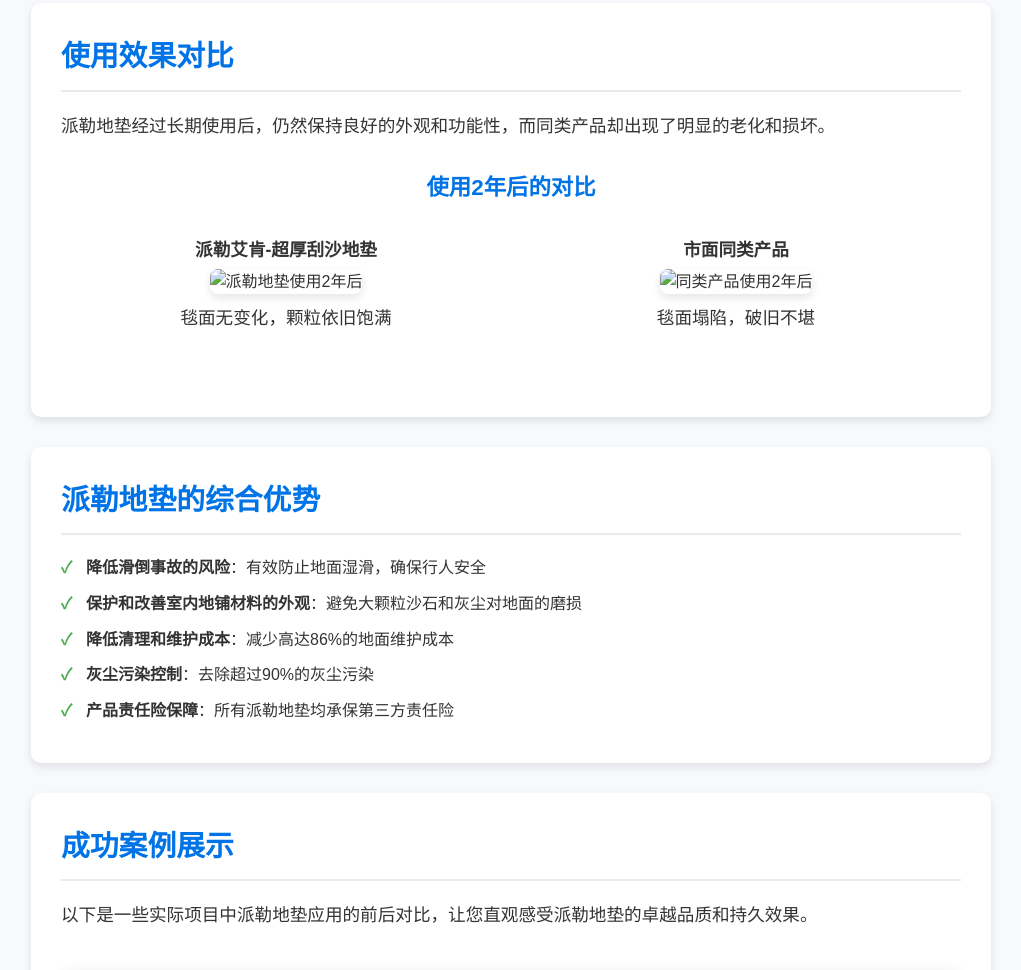
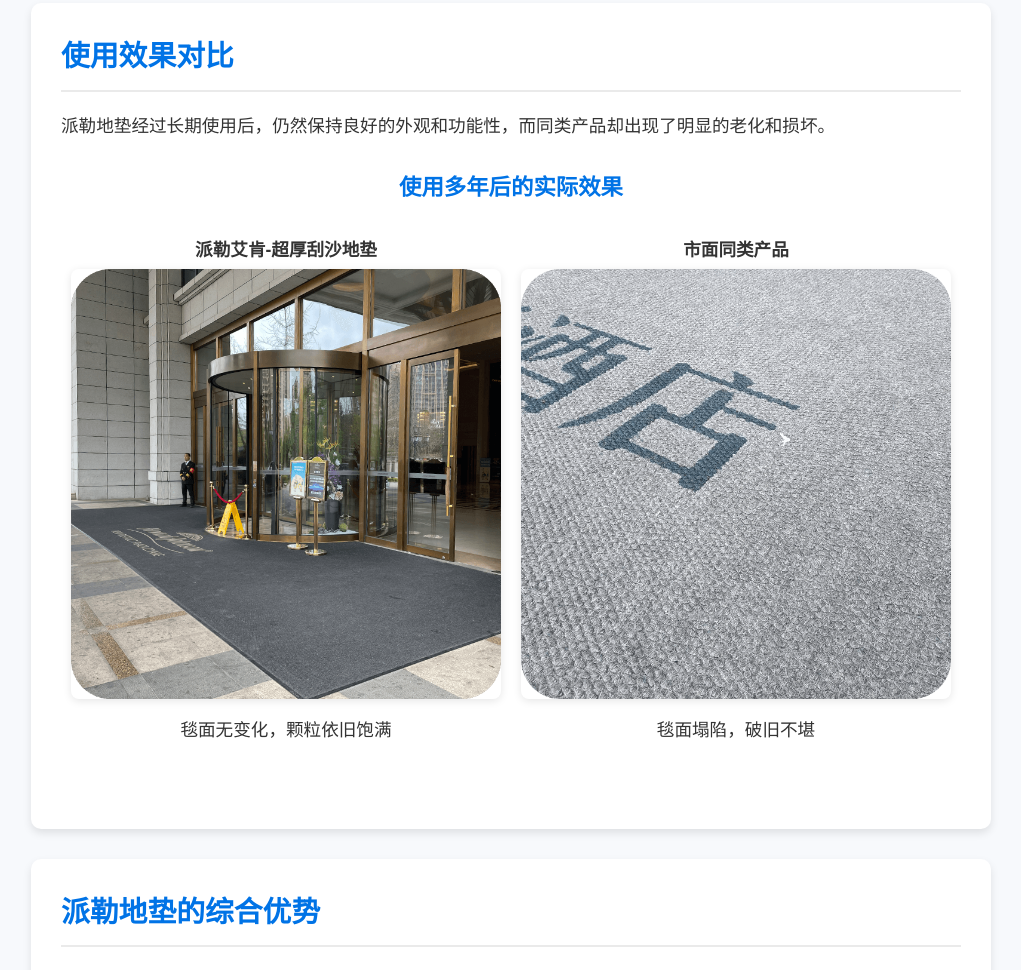
Before and after one commit to qiling-817/paaler, a plain HTML site: page index.html in a window 1280 px wide. Shown: the part 3833-4803 px from the top of the page, without its empty margins (129-1150 px from the left). Drawn offline with Linux system fonts and the light colour scheme.

Commit message:
Add files via upload

```diff
--- a/index.html
+++ b/index.html
@@ -494,16 +494,16 @@
             <p>派勒地垫经过长期使用后，仍然保持良好的外观和功能性，而同类产品却出现了明显的老化和损坏。</p>
 
             <div class="image-comparison">
-                <h3>使用2年后的对比</h3>
+                <h3>使用多年后的实际效果</h3>
                 <div class="comparison-container">
                     <div class="comparison-item">
                         <p class="comparison-title">派勒艾肯-超厚刮沙地垫</p>
-                        <img src="/api/placeholder/400/300" alt="派勒地垫使用2年后" class="comparison-img">
+                        <img src="艾肯使用多年 (1).png" alt="艾肯" class="case-image">
                         <p>毯面无变化，颗粒依旧饱满</p>
                     </div>
                     <div class="comparison-item">
                         <p class="comparison-title">市面同类产品</p>
-                        <img src="/api/placeholder/400/300" alt="同类产品使用2年后" class="comparison-img">
+                        <img src="别人使用多年(2).png" alt="艾肯" class="case-image">
                         <p>毯面塌陷，破旧不堪</p>
                     </div>
                 </div>
```
Also changed, not shown: 01.png, 为什么需要三区？.png, 别人使用多年(2).png (added), 劳动节-吴晓珺活码.png, 地垫三区设置示意图.png, 场景图-01中山陵-02.png, 场景图-01中山陵01.png, 场景图-02合肥新桥机场01.png, 场景图-02合肥新桥机场02.png, 艾肯使用多年 (1).png (added), 6 other files.
